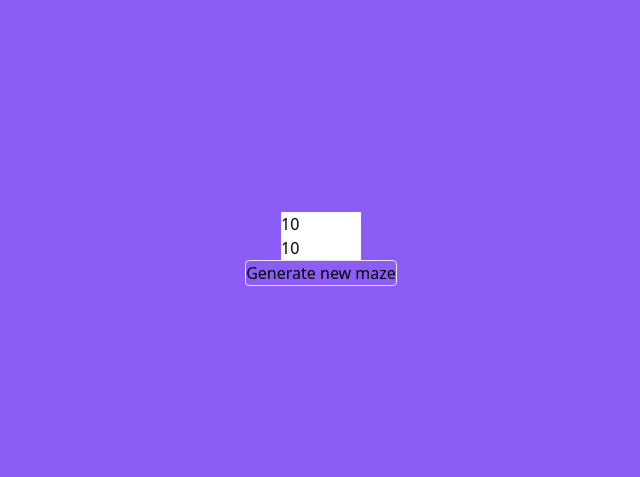
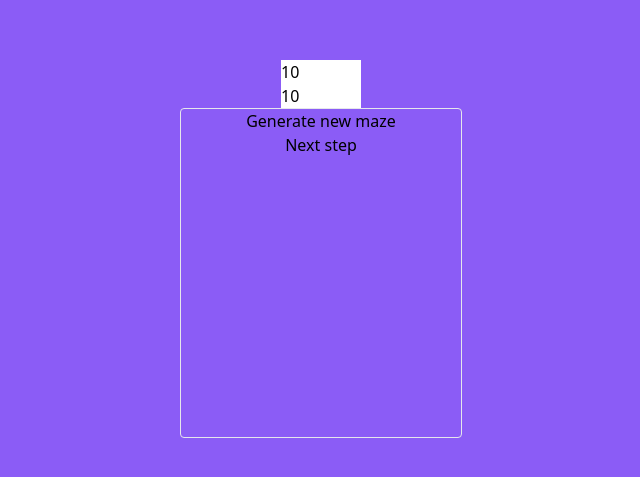
Before and after one commit to Dirivial/A-maze-d, a Next.js app: page / in a window 1280 px wide. Shown: the part 151-628 px from the top of the page, without its empty margins (319-959 px from the left). Built offline with nearby package versions, Linux system fonts and the light colour scheme.

Commit message:
Implemented maze generation algorithm

```diff
--- a/src/pages/cell.tsx
+++ b/src/pages/cell.tsx
@@ -3,11 +3,12 @@ import { useState } from "react";
 type CellProps = {
   x: number;
   y: number;
-  isSelected: boolean;
+  visited: boolean;
+  wall: boolean;
 };
 
-const Cell = ({ x, y, isSelected }: CellProps) => {
-  const [selected, setSelected] = useState(isSelected);
+const Cell = ({ x, y, visited, wall }: CellProps) => {
+  const [selected, setSelected] = useState(visited);
   const clickHandler = (event: React.MouseEvent<HTMLButtonElement>) => {
     event.preventDefault();
 
@@ -18,9 +19,12 @@ const Cell = ({ x, y, isSelected }: CellProps) => {
   return (
     <button
       onClick={clickHandler}
-      className={"rounded border w-7 h-7 m-0" + (selected ? " bg-red-500" : "")}
+      className={
+        "rounded border w-7 h-7 m-0" +
+        (wall ? " bg-gray-400" : visited ? " bg-orange-500" : " bg-white")
+      }
     >
-      {" "}
+      {wall ? "w" : visited ? "c" : "u"}
     </button>
   );
 };
--- a/src/pages/maze.tsx
+++ b/src/pages/maze.tsx
@@ -15,13 +15,23 @@ type GeneratedCell = {
   wall: boolean;
 };
 
-type MazeStack = {
+type CellCoord = {
+  x: number;
+  y: number;
+};
+
+type addWallsProps = {
+  maze: GeneratedCell[][];
+  walls: GeneratedCell[];
   x: number;
   y: number;
 };
 
 const Maze = ({ width, height }: MazeProps) => {
-  const [cells, setCells] = useState<CellProps[]>([]);
+  const componentWidth = width * 1.75 + "rem";
+  const componentHeight = height * 1.75 + "rem";
+  const [cells, setCells] = useState<GeneratedCell[][]>([]);
+  const [wallStack, setWallStack] = useState<GeneratedCell[]>([]);
 
   const generateCells = (event: React.MouseEvent<HTMLButtonElement>) => {
     let maze: GeneratedCell[][] = [];
@@ -30,51 +40,156 @@ const Maze = ({ width, height }: MazeProps) => {
     for (let i = 0; i < width; i++) {
       maze[i] = [];
       for (let j = 0; j < height; j++) {
-        (maze[i] as GeneratedCell[]).push({
-          x: i,
-          y: j,
-          visited: false,
-          wall: true,
-        });
+        if (i > 0 && i < width - 1 && j > 0 && j < height - 1) {
+          (maze[i] as GeneratedCell[]).push({
+            x: j,
+            y: i,
+            visited: false,
+            wall: false,
+          });
+        } else {
+          (maze[i] as GeneratedCell[]).push({
+            x: j,
+            y: i,
+            visited: false,
+            wall: true,
+          });
+        }
       }
     }
 
     // Choose a starting point -- as of now on the first row but should be random
-    let randomX = 2; //Math.floor(Math.random() * width);
-    let randomY = 1;
-    let wallStack: MazeStack[] = [];
-    if (maze[randomX]![randomY]) {
-      (maze[randomX]![randomY] as GeneratedCell).visited = true;
-      (maze[randomX]![randomY] as GeneratedCell).wall = false;
+    let randomX = Math.floor(Math.random() * (width - 2)) + 1;
+    let randomY = Math.floor(Math.random() * (height - 2)) + 1;
+    let walls: GeneratedCell[] = [];
+    if (maze[randomY]![randomX]) {
+      (maze[randomY]![randomX] as GeneratedCell).visited = true;
+      (maze[randomY]![randomX] as GeneratedCell).wall = false;
       for (let i = -1; i < 2; i += 2) {
-        if (maze[i + randomX]?.[randomY]) {
-          wallStack.push(maze[i + randomX]![randomY]!);
+        if (maze[i + randomY]?.[randomX]) {
+          maze[i + randomY]![randomX]!.wall = true;
+          walls.push(maze[i + randomY]![randomX]!);
         }
-        if (maze[randomX]?.[i + randomY]) {
-          wallStack.push(maze[randomX]![i + randomY]!);
+        if (maze[randomY]?.[i + randomX]) {
+          maze[randomY]![i + randomX]!.wall = true;
+          walls.push(maze[randomY]![i + randomX]!);
         }
       }
     }
 
-    wallStack.map((value) => console.log(value));
+    setCells(maze);
+    setWallStack(walls);
+  };
 
-    // Main loop for generating maze
-    while (wallStack.length > 0) {
-      let current = wallStack.pop() as GeneratedCell;
+  const nextStep = (event: React.MouseEvent<HTMLButtonElement>) => {
+    let walls = [...wallStack];
+    let maze = [...cells];
+    let someWall = walls.splice(
+      Math.floor(Math.random() * wallStack.length),
+      1
+    )[0];
+
+    if (someWall) {
+      let x = someWall.x;
+      let y = someWall.y;
+
+      if (y > 0 && y < height - 1 && x > 0 && x < width - 1) {
+        if (!maze.at(y - 1)?.at(x)?.visited && maze.at(y + 1)?.at(x)?.visited) {
+          if (calcSurroundingCells({ x, y }) < 2) {
+            maze.at(y)!.at(x)!.visited = true;
+            maze.at(y)!.at(x)!.wall = false;
+
+            // Add surrounding cells as walls, if they should be added
+            addWalls({ maze, walls, x, y });
+          }
+        }
+        if (!maze.at(y + 1)?.at(x)?.visited && maze.at(y - 1)?.at(x)?.visited) {
+          if (calcSurroundingCells({ x, y }) < 2) {
+            maze.at(y)!.at(x)!.visited = true;
+            maze.at(y)!.at(x)!.wall = false;
+
+            // Add surrounding cells as walls, if they should be added
+            addWalls({ maze, walls, x, y });
+          }
+        }
+
+        if (!maze.at(y)?.at(x - 1)?.visited && maze.at(y)?.at(x + 1)?.visited) {
+          if (calcSurroundingCells({ x, y }) < 2) {
+            maze.at(y)!.at(x)!.visited = true;
+            maze.at(y)!.at(x)!.wall = false;
+
+            // Add surrounding cells as walls, if they should be added
+            addWalls({ maze, walls, x, y });
+          }
+        }
+        if (!maze.at(y)?.at(x + 1)?.visited && maze.at(y)?.at(x - 1)?.visited) {
+          if (calcSurroundingCells({ x, y }) < 2) {
+            maze.at(y)!.at(x)!.visited = true;
+            maze.at(y)!.at(x)!.wall = false;
+
+            // Add surrounding cells as walls, if they should be added
+            addWalls({ maze, walls, x, y });
+          }
+        }
+      }
+    }
+    setWallStack(walls);
+    setCells(maze);
+  };
+
+  const calcSurroundingCells = ({ x, y }: CellCoord) => {
+    let sumOfSurrounding: number = 0;
+
+    for (let i = -1; i < 2; i += 2) {
+      if (cells.at(y + i)?.at(x)?.visited) {
+        sumOfSurrounding++;
+      }
+      if (cells.at(y)?.at(x + i)?.visited) {
+        sumOfSurrounding++;
+      }
+    }
+    return sumOfSurrounding;
+  };
+
+  const addWalls = ({ maze, walls, x, y }: addWallsProps) => {
+    for (let i = -1; i < 2; i += 2) {
+      if (
+        y > 0 &&
+        y < height - 1 &&
+        !maze.at(y + i)!.at(x)!.visited &&
+        !maze.at(y + i)!.at(x)!.wall
+      ) {
+        maze.at(y + i)!.at(x)!.wall = true;
+        walls.push(maze.at(y + i)!.at(x)!);
+      }
+      if (
+        x > 0 &&
+        x < width - 1 &&
+        !maze.at(y)!.at(x + i)!.visited &&
+        !maze.at(y)!.at(x + i)!.wall
+      ) {
+        maze.at(y)!.at(x + i)!.wall = true;
+        walls.push(maze.at(y)!.at(x + i)!);
+      }
     }
   };
 
   return (
     <div className="rounded border flex flex-col">
       <button onClick={generateCells}>Generate new maze</button>
-      <div className="grid grid-cols-10">
-        {Object.values(cells).map((cell, index) => {
+      <button onClick={nextStep}>Next step</button>
+      <div
+        style={{ width: componentWidth, height: componentHeight }}
+        className=""
+      >
+        {cells.flat(1).map((cell, index) => {
           return (
             <Cell
               key={index}
               x={cell.x}
               y={cell.y}
-              isSelected={cell.isSelected}
+              visited={cell.visited}
+              wall={cell.wall}
             />
           );
         })}
```
